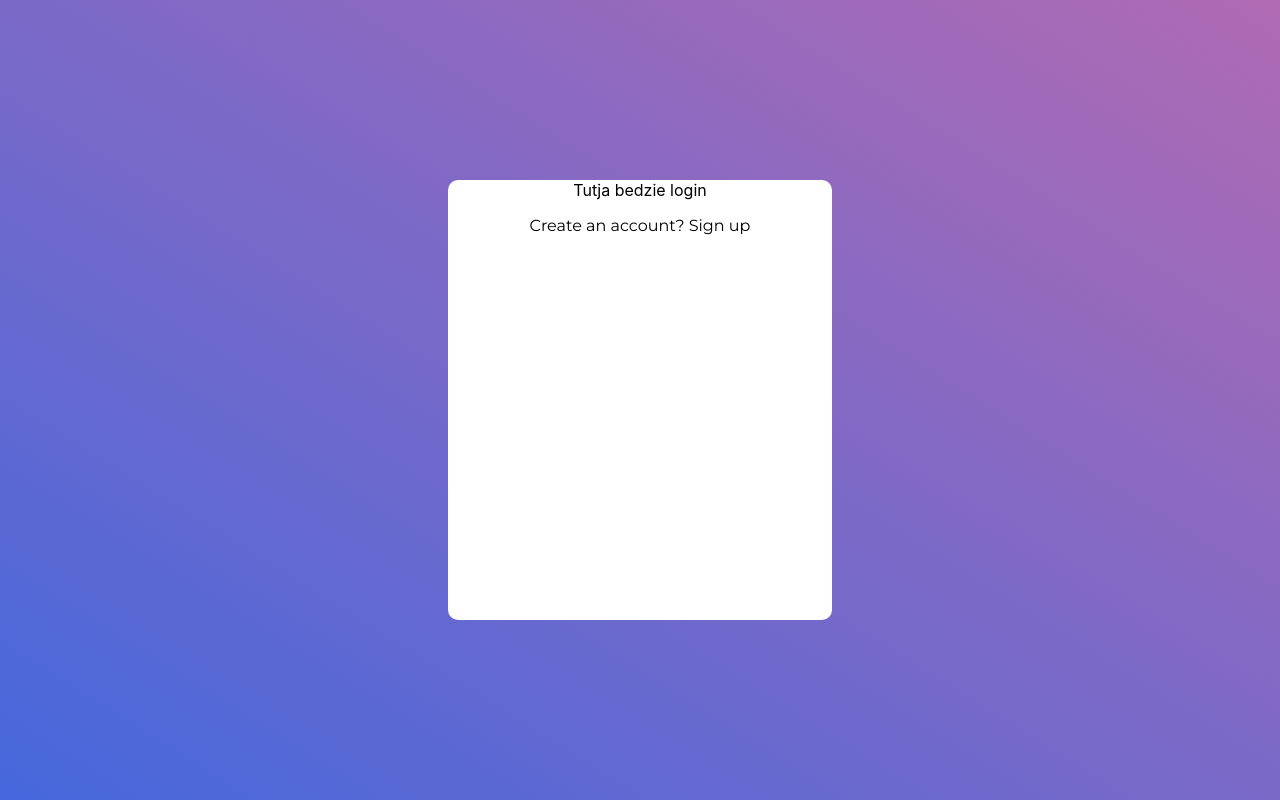
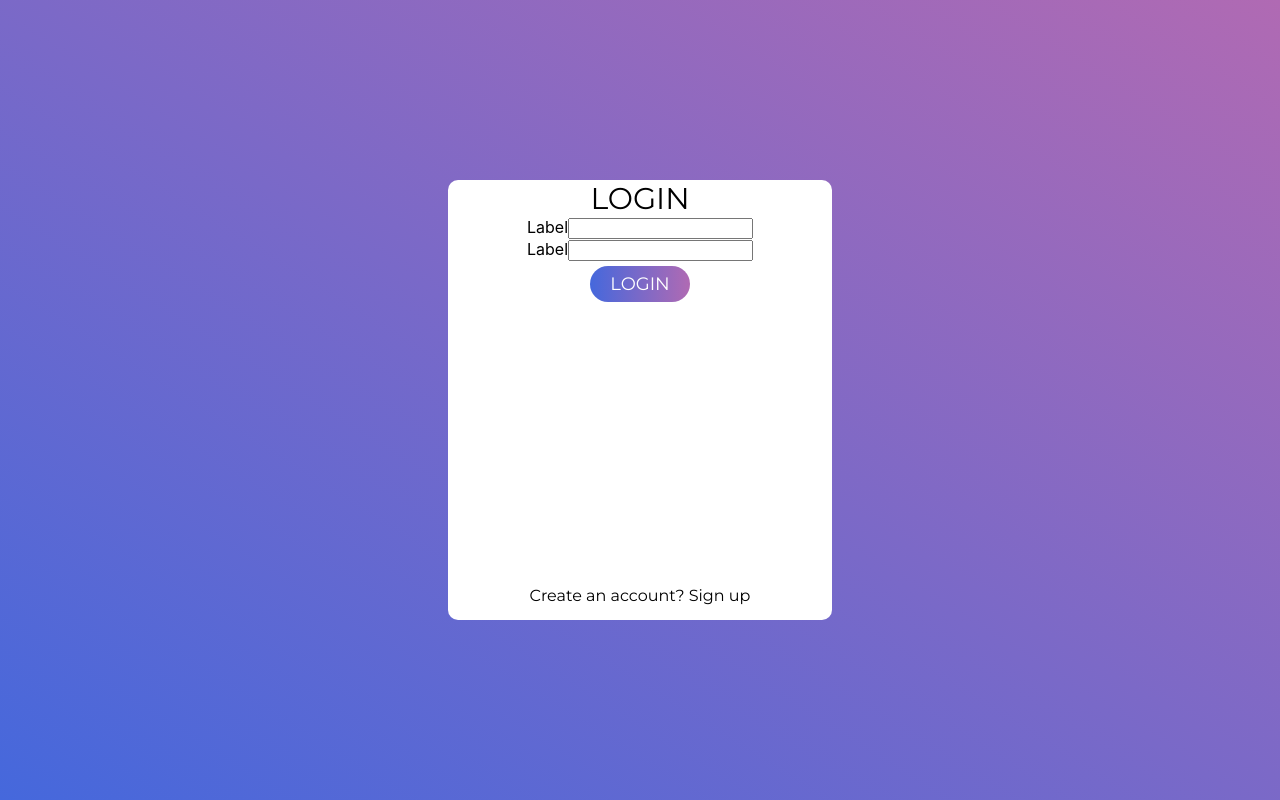
Before and after one commit to Paaka/GroceryList, a React (Create React App) app in the folder grocery-list/: page /Login in a window 1280 px wide. Built offline with nearby package versions, Linux system fonts and the light colour scheme.

Commit message:
Added login form

```diff
--- /dev/null
+++ b/grocery-list/src/animations/animations.js
@@ -0,0 +1,10 @@
+import {keyframes} from 'styled-components';
+
+export const showOutOfTransparency = keyframes`
+    from{
+        opacity: 0;
+    }
+    to{
+        opacity: 1
+    }
+`;
--- /dev/null
+++ b/grocery-list/src/components/atoms/GradientButton.jsx
@@ -0,0 +1,30 @@
+import styled from 'styled-components';
+import Fonts from '../../constants/fonts';
+
+const GradientButton = styled.button`
+    font-size:18px;
+    font-family:${Fonts.montserrat.fontName}, sans-serif;
+    font-weight:${Fonts.montserrat.fontWeights.regular};
+    text-transform:uppercase;
+    padding:7px 20px;
+    margin:5px;
+    border:none;
+    border-radius:20px;
+    color:${props => props.color ? props.color : 'black'};
+    background-image: linear-gradient(to right,
+    ${props => props.firstGradientColor ? props.firstGradientColor : 'orangered'},
+    ${props => props.secondGradientColor ? props.secondGradientColor : 'red'});
+    transition:transform 0.25s ease-in;
+    outline:none;
+    cursor: pointer;
+
+    &:hover{
+        transform:scale(1.05);
+    }
+
+    &:active{
+        transform:scale(0.95);
+    }
+`
+
+export default GradientButton;
--- /dev/null
+++ b/grocery-list/src/components/atoms/Heading.jsx
@@ -0,0 +1,24 @@
+import React from 'react';
+import styled from 'styled-components';
+import Fonts from '../../constants/fonts';
+
+const StyledHeading = styled.h3`
+    font-family:${Fonts.montserrat.fontName}, sans-serif;
+    font-weight:${props => props.fontWeight ? props.fontWeight : Fonts.montserrat.fontWeights.regular};
+    font-size:${props => props.fontSize ? props.fontSize + "px" : '20px'};
+    margin:0;
+    padding:0;
+    text-transform:${props => props.textTransform ? props.textTransform : 'none'};
+`
+const Heading3 = ({
+                fontSize,
+                fontWeight,
+                textTransform,
+                children,
+                }) => <StyledHeading
+                        fontSize={fontSize}
+                        fontWeight={fontWeight}
+                        textTransform={textTransform}
+                        >{children}</StyledHeading>
+
+export default Heading3;
--- /dev/null
+++ b/grocery-list/src/components/molecules/LoginFormInput.js
@@ -0,0 +1,17 @@
+import React from 'react';
+
+const LoginFormInput = ({inputType, inputValue, setInputFn}) => {
+
+    const updateInputValueHanlder = (e) => {
+        setInputFn(e.target.value);
+    };
+
+    return(
+        <div>
+            <label>Label</label>
+            <input type={inputType} value={inputValue} onChange={updateInputValueHanlder}/>
+        </div>
+    )
+}
+
+export default LoginFormInput;
--- a/grocery-list/src/components/molecules/SignIn.js
+++ b/grocery-list/src/components/molecules/SignIn.js
@@ -1,7 +1,41 @@
-import React from 'react';
+import React, {useState} from 'react';
+import styled from 'styled-components';
+
+import { showOutOfTransparency } from '../../animations/animations';
+import colors from '../../constants/colors';
+import GradientButton from '../atoms/GradientButton';
+import Heading3 from '../atoms/Heading';
+import LoginFormInput from './LoginFormInput';
+
+const Wrapper = styled.div`
+    animation: ${showOutOfTransparency} 1s ease-in;
+`
 
 const SignIn = () => {
-    return(<div>Tutja bedzie login</div>)
+    const [emailInput, setEmailInput] = useState("");
+    const [passwordInput, setPasswordInput] = useState('');
+
+    const cleanInputs = () => {
+        setEmailInput('');
+        setPasswordInput('');
+    }
+
+    const submitHandler = e =>{
+        e.preventDefault();
+        console.log(emailInput, passwordInput);
+        cleanInputs();
+    }
+
+    return(<Wrapper>
+        <Heading3 textTransform="uppercase" fontSize={30}>Login</Heading3>
+        <form onSubmit={submitHandler}>
+            <LoginFormInput inputType="email" inputValue={emailInput} setInputFn={setEmailInput}/>
+            <LoginFormInput inputType="password"inputValue={passwordInput} setInputFn={setPasswordInput}/>
+            <GradientButton firstGradientColor={colors.gradientPrimary}
+                            secondGradientColor={colors.gradientSecondary}
+                            type="submit" color="white">Login</GradientButton>
+        </form>
+    </Wrapper>)
 }
 
 export default SignIn;
--- a/grocery-list/src/components/molecules/SignUp.js
+++ b/grocery-list/src/components/molecules/SignUp.js
@@ -1,8 +1,17 @@
 import React from 'react';
+import styled from 'styled-components';
+
+import {showOutOfTransparency} from '../../animations/animations';
+
+
+
+const Wrapper = styled.div`
+    animation: ${showOutOfTransparency} 1s ease-in;
+`
 
 const SignUp = () => {
     return(
-        <div>Tutaj będzie się działa rejestracja</div>
+        <Wrapper>Tutaj będzie się działa rejestracja</Wrapper>
     );
 };
 
--- a/grocery-list/src/components/organisms/SignUpAndIn.jsx
+++ b/grocery-list/src/components/organisms/SignUpAndIn.jsx
@@ -1,23 +1,25 @@
 import React, {useState} from 'react';
 import styled from 'styled-components';
+import { showOutOfTransparency } from '../../animations/animations';
 import colors from '../../constants/colors';
 import Fonts from '../../constants/fonts';
 import SignIn from '../molecules/SignIn';
 import SignUp from '../molecules/SignUp';
 
 const Wrapper = styled.div`
+    position:relative;
     width:30vw;
     height:55vh;
     background-color:white;
     border-radius:10px;
 `
-const StyledH3 = styled.h3`
-    font-family: ${Fonts.montserrat.fontName}, ${Fonts.montserrat.fontSpecyfication};
-    font-size:30px;
-    font-weight:${Fonts.montserrat.fontWeights.medium};
-`
 
 const StyledP = styled.p`
+    position:absolute;
+    bottom:15px;
+    margin:0 auto;
+    left:0;
+    right:0;
     font-family: ${Fonts.montserrat.fontName}, sans-serif;
     cursor: pointer;
     transition: color 0.25s ease-in;
```
